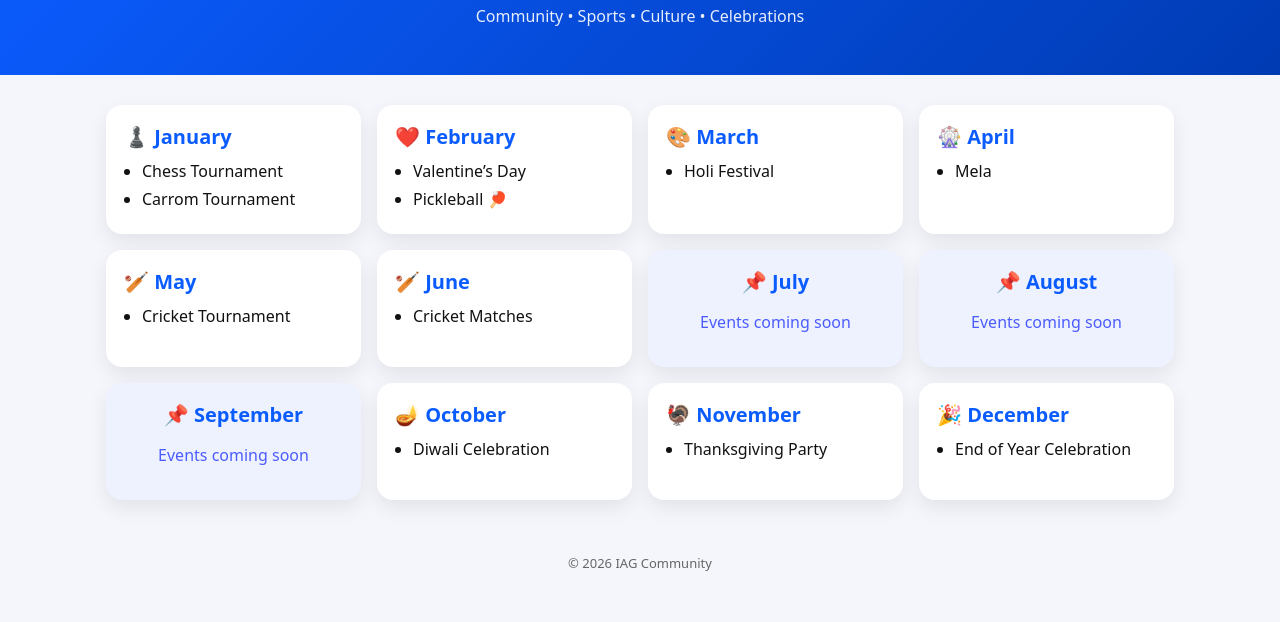
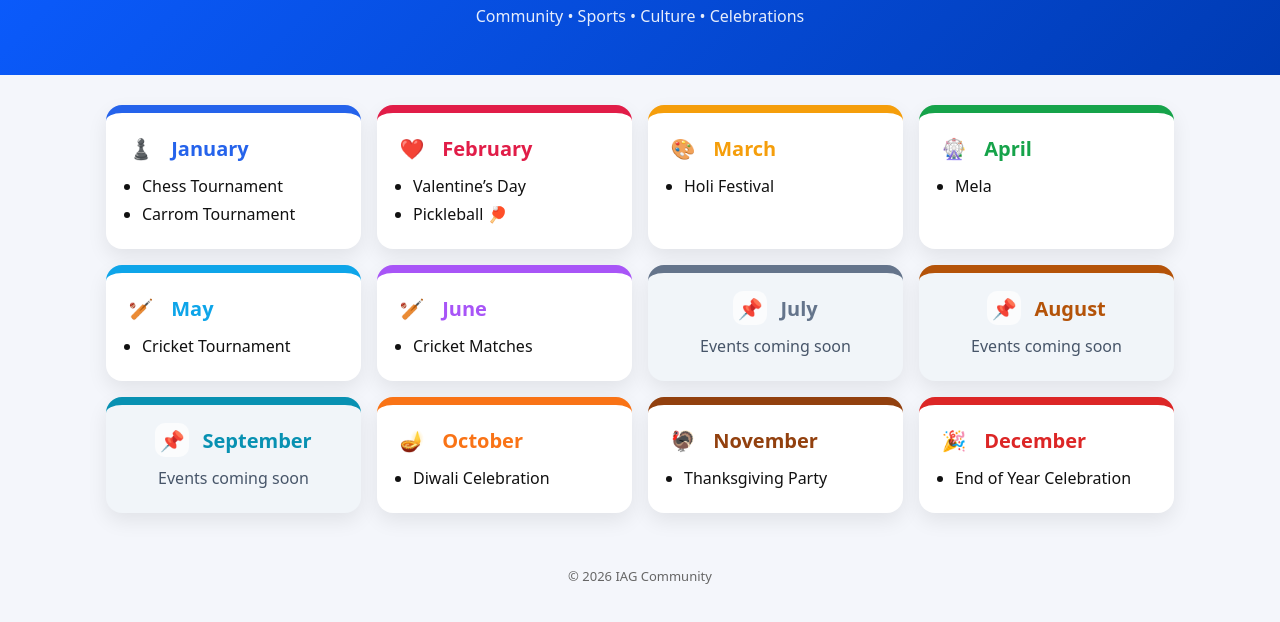
Before and after one commit to heyanishraj/mysite, a plain HTML site: page index.html in a window 1280 px wide. Shown: the part 78-700 px from the top of the page. Drawn offline with Linux system fonts and the light colour scheme.

Commit message:
Update style.css

```diff
--- a/style.css
+++ b/style.css
@@ -72,3 +72,55 @@ body {
   font-size: 13px;
   color: #666;
 }
+.icon {
+  display: inline-flex;
+  align-items: center;
+  justify-content: center;
+  width: 34px;
+  height: 34px;
+  border-radius: 10px;
+  margin-right: 8px;
+  background: rgba(255,255,255,0.7);
+}
+
+/* Month accent: a colored top bar + matching title color */
+.card {
+  border-top: 8px solid #0b5cff;
+}
+
+.jan { border-top-color: #2563eb; }
+.feb { border-top-color: #e11d48; }
+.mar { border-top-color: #f59e0b; }
+.apr { border-top-color: #16a34a; }
+.may { border-top-color: #0ea5e9; }
+.jun { border-top-color: #a855f7; }
+.jul { border-top-color: #64748b; }
+.aug { border-top-color: #b45309; }
+.sep { border-top-color: #0891b2; }
+.oct { border-top-color: #f97316; }
+.nov { border-top-color: #92400e; }
+.dec { border-top-color: #dc2626; }
+
+/* Make month title pick up the accent color */
+.jan h2 { color: #2563eb; }
+.feb h2 { color: #e11d48; }
+.mar h2 { color: #f59e0b; }
+.apr h2 { color: #16a34a; }
+.may h2 { color: #0ea5e9; }
+.jun h2 { color: #a855f7; }
+.jul h2 { color: #64748b; }
+.aug h2 { color: #b45309; }
+.sep h2 { color: #0891b2; }
+.oct h2 { color: #f97316; }
+.nov h2 { color: #92400e; }
+.dec h2 { color: #dc2626; }
+
+/* Placeholder cards look different */
+.placeholder {
+  background: #f1f5f9;
+  text-align: center;
+}
+.placeholder p {
+  margin: 10px 0 0;
+  color: #475569;
+}
```
